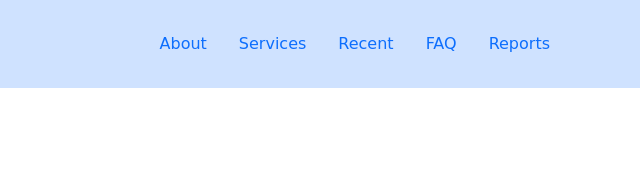
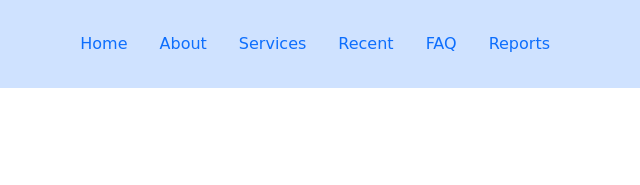
Before and after one commit to Zhafran-art/E-Report, a plain HTML site: page reports.html in a window 1280 px wide. Shown: the top 185 px of the page, 640-1280 px from the left. Drawn offline with nearby package versions, Linux system fonts and the light colour scheme; a web font is replaced by a local one.

Commit message:
Udahlah no comment

```diff
--- a/reports.html
+++ b/reports.html
@@ -35,6 +35,9 @@
             </button>
             <div class="collapse navbar-collapse" id="navbarNav">
                 <ul class="navbar-nav ms-auto gap-3 text-center pt-4 pt-lg-0">
+                    <li class="nav-item">
+                         <a class="nav-link text-primary" href="index.html#home">Home</a>
+                    </li>
                     <li class="nav-item">
                          <a class="nav-link text-primary" href="tentang-kami.html">About</a>
                     </li>
```
